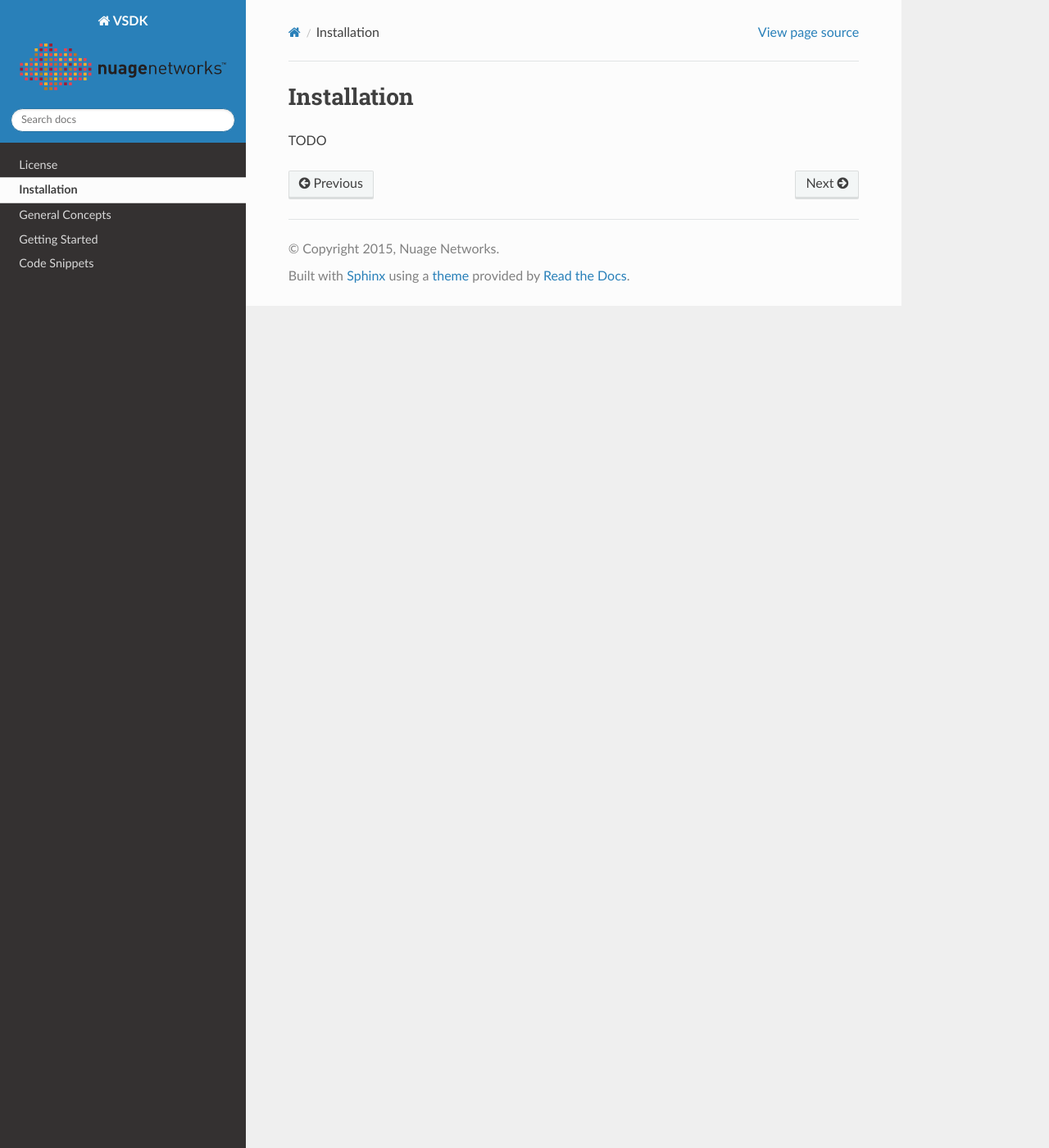
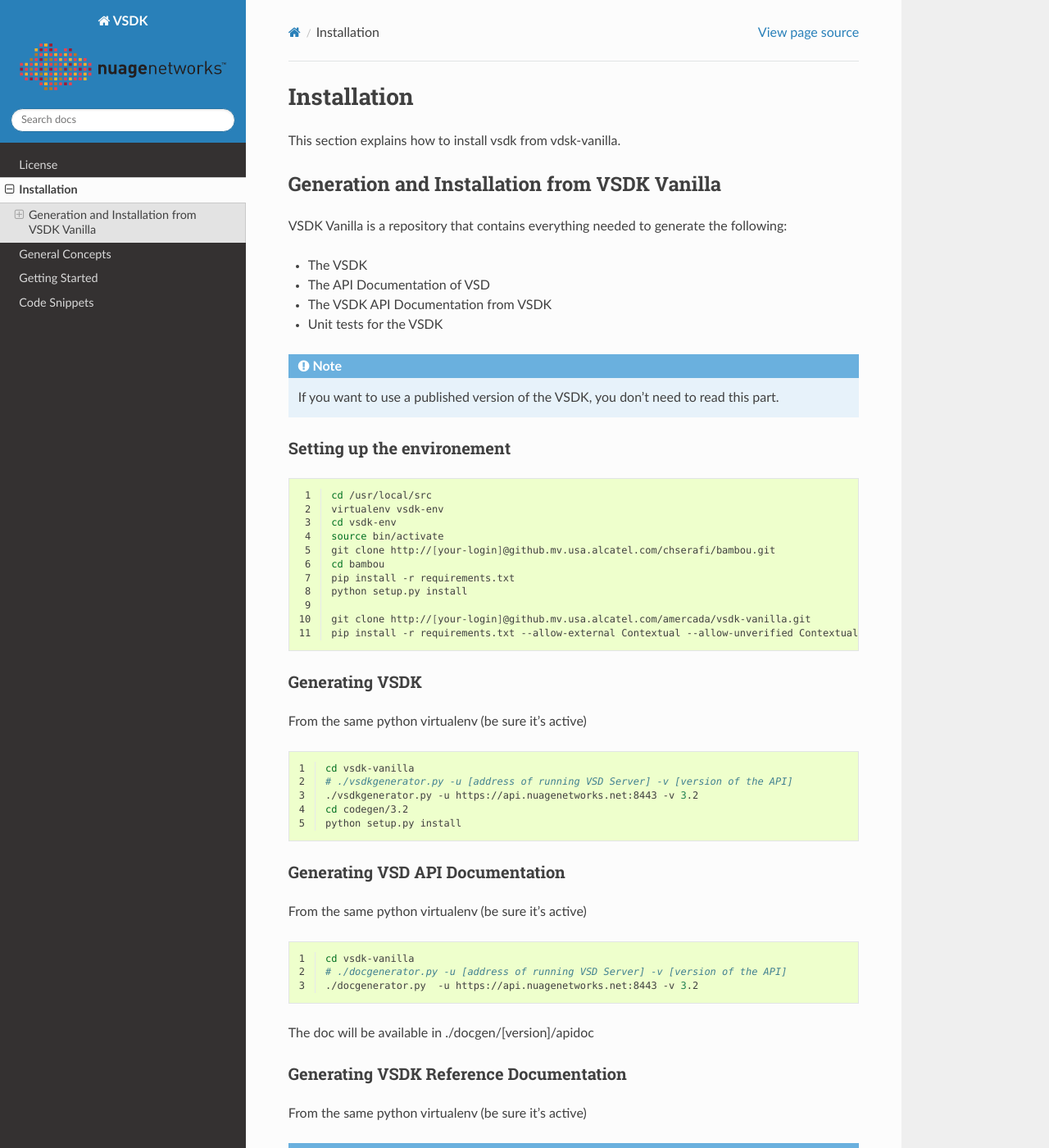
Before and after one commit to nuagenetworks/monolithe, a Sphinx documentation site: the page built from vanilla/sphinx/installation.rst, in a window 1280 px wide and 1400 px high. Shown: the whole window at 82% size. Built offline with Sphinx 7.4.7 and the Read the Docs theme 2.0.0, drawn with Linux system fonts in a browser that asks for light colours; pages that are not in the unit, such as notebooks, are missing from menus; some of the changed text lies outside the part shown.

Commit message:
update doc

```diff
--- a/vanilla/sphinx/installation.rst
+++ b/vanilla/sphinx/installation.rst
@@ -1,4 +1,83 @@
 Installation
 ============
 
-TODO
+This section explains how to install vsdk from vdsk-vanilla.
+
+
+Generation and Installation from  VSDK Vanilla
+----------------------------------------------
+
+VSDK Vanilla is a repository that contains everything needed to generate the following:
+
+- The VSDK
+- The API Documentation of VSD
+- The VSDK API Documentation from VSDK
+- Unit tests for the VSDK
+
+.. note:: If you want to use a published version of the VSDK, you don't need to read this part.
+
+
+Setting up the environement
++++++++++++++++++++++++++++
+
+.. code-block:: bash
+    :linenos:
+
+    cd /usr/local/src
+    virtualenv vsdk-env
+    cd vsdk-env
+    source bin/activate
+    git clone http://[your-login]@github.mv.usa.alcatel.com/chserafi/bambou.git
+    cd bambou
+    pip install -r requirements.txt
+    python setup.py install
+
+    git clone http://[your-login]@github.mv.usa.alcatel.com/amercada/vsdk-vanilla.git
+    pip install -r requirements.txt --allow-external Contextual --allow-unverified Contextual
+
+
+Generating VSDK
++++++++++++++++
+
+From the same python virtualenv (be sure it's active)
+
+.. code-block:: bash
+    :linenos:
+
+    cd vsdk-vanilla
+    # ./vsdkgenerator.py -u [address of running VSD Server] -v [version of the API]
+    ./vsdkgenerator.py -u https://api.nuagenetworks.net:8443 -v 3.2
+    cd codegen/3.2
+    python setup.py install
+
+
+Generating VSD API Documentation
+++++++++++++++++++++++++++++++++
+
+From the same python virtualenv (be sure it's active)
+
+.. code-block:: bash
+    :linenos:
+
+    cd vsdk-vanilla
+    # ./docgenerator.py -u [address of running VSD Server] -v [version of the API]
+    ./docgenerator.py  -u https://api.nuagenetworks.net:8443 -v 3.2
+
+The doc will be available in ./docgen/[version]/apidoc
+
+
+Generating VSDK Reference Documentation
++++++++++++++++++++++++++++++++++++++++
+
+From the same python virtualenv (be sure it's active)
+
+.. note:: the source of generated VSDK must be available in `codegen/[version]`
+
+.. code-block:: bash
+    :linenos:
+
+    cd vsdk-vanilla
+    # ./vsdkdocgenerator.py -v [version of the API]
+    ./vsdkdocgenerator.py -v 3.2
+
+The doc will be available in ./docgen/[API-VERSION]/vsdkdoc
```
Also changed, not shown: vanilla/sphinx/general_concepts.rst (+34 -15 lines).
